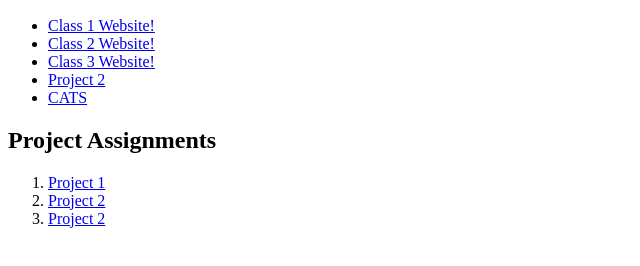
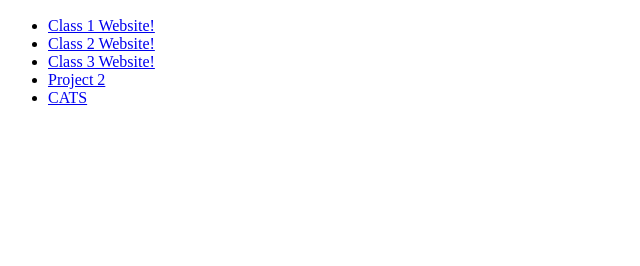
Before and after one commit to neeti-03/neeti-03.github.io, a plain HTML site: page index.html in a window 1280 px wide. Shown: the part 110-376 px from the top of the page, without its empty margins (0-640 px from the left). Drawn offline with Linux system fonts and the light colour scheme.

Commit message:
Updated index.html

```diff
--- a/index.html
+++ b/index.html
@@ -15,12 +15,5 @@
     <li><a href="class-4/class-4.html">Project 2</a></li>
     <li><a href="cats.html">CATS</a></li>
     </ul>
-
-    <h2>Project Assignments</h2>
-    <ol>
-    <li><a href="class-1/class-1.html">Project 1</a></li>
-    <li><a href="class-2/class-2.html">Project 2</a></li>
-    <li><a href="class-3/class-3.html">Project 2</a></li>
-    </ol>
 </body>
 </html>
```
